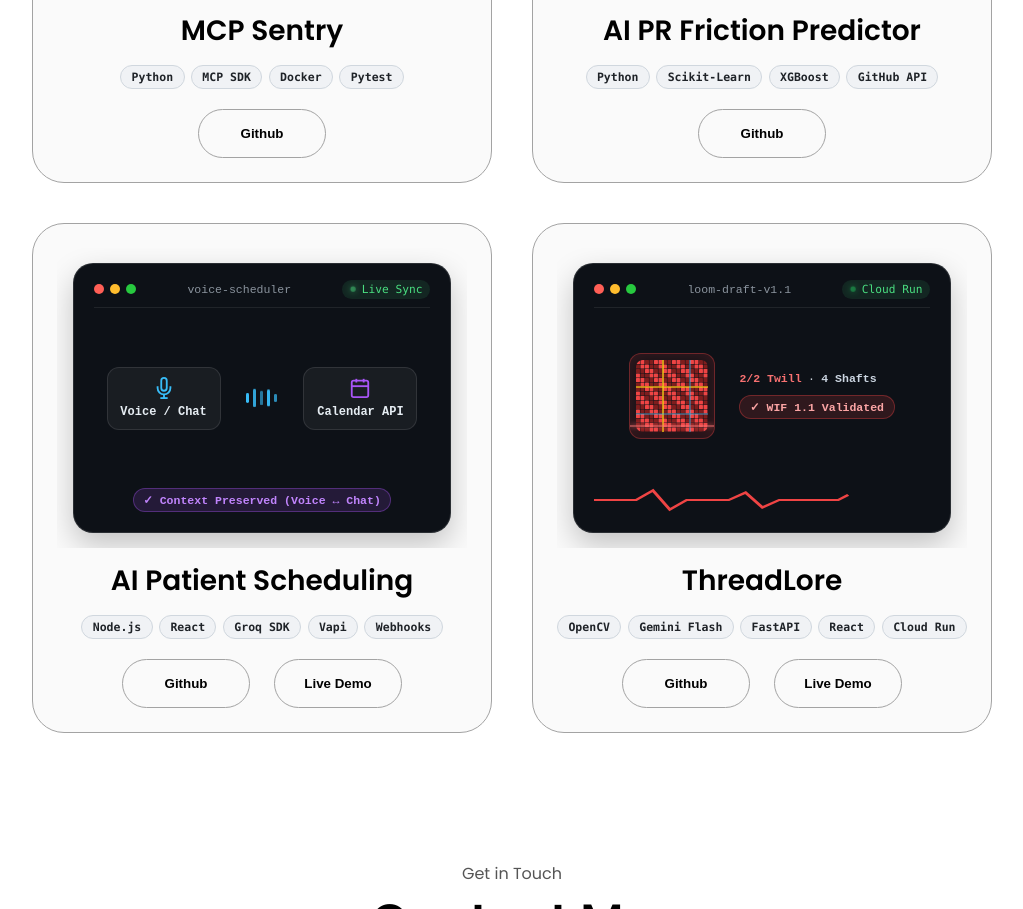
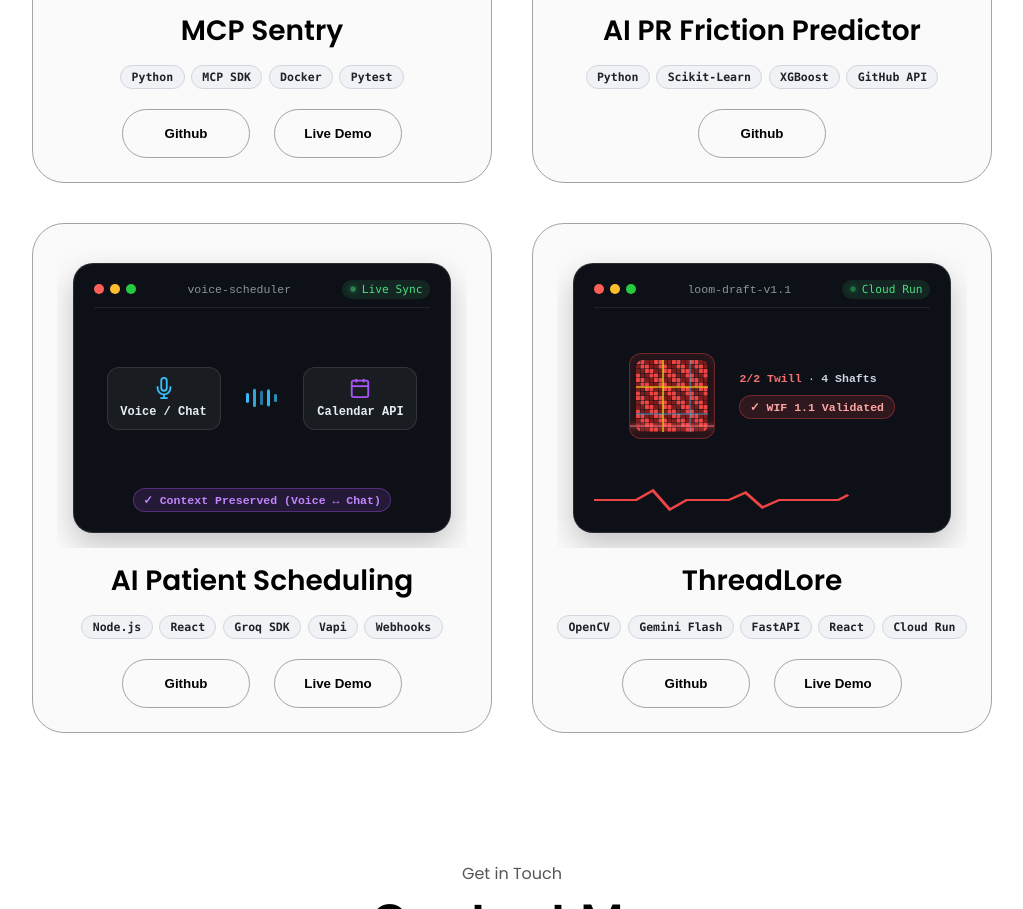
Before and after one commit to KenEverestNunes/Portfolio, a plain HTML site: page index.html in a window 1280 px wide. Shown: the part 3689-4598 px from the top of the page, without its empty margins (128-1151 px from the left). Drawn offline with Linux system fonts and the light colour scheme.

Commit message:
feat(projects): add Live Demo link for MCP Sentry Cloud Run service

```diff
--- a/index.html
+++ b/index.html
@@ -431,6 +431,12 @@
               >
                 Github
               </button>
+              <button
+                class="btn btn-color-2 project-btn"
+                onclick="window.open('https://mcp-sentry-122120455814.us-central1.run.app', '_blank','noopener,noreferrer')"
+              >
+                Live Demo
+              </button>
             </div>
           </div>
 
```
